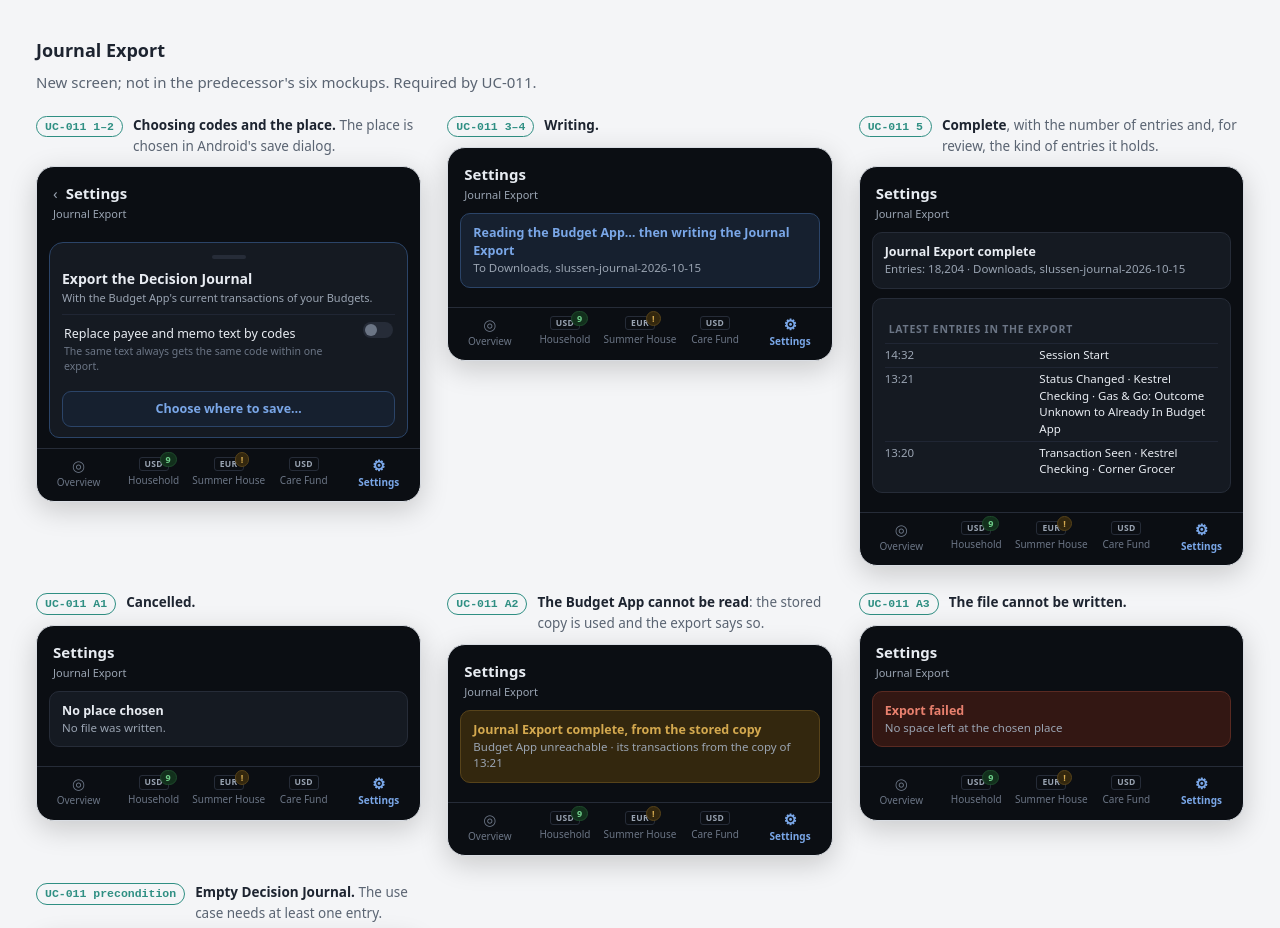
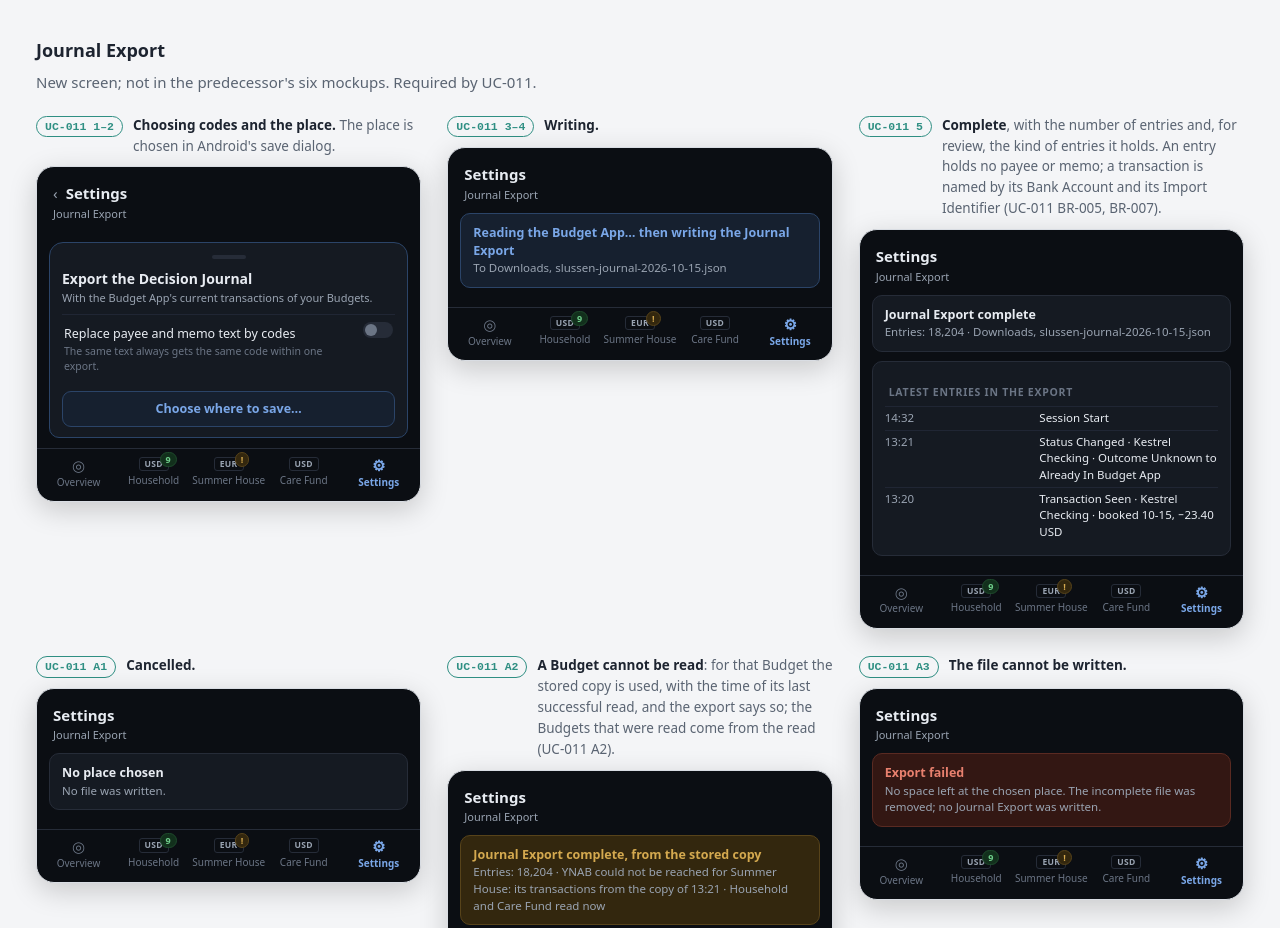
Before and after one commit to flylasse/slussen, a plain HTML site: page docs/mockups/journal-export.html in a window 1280 px wide. Shown: the part 227-1155 px from the top of the page. Drawn offline with Linux system fonts and the light colour scheme.

Commit message:
Spec: S-B-18..S-B-25, the specification for Wave 3 (proposed)
Settings, the Decision Journal and its export. The mockup follows the
use case for the Fetch Schedule and the default descriptions. The
Decision Journal's size, when entries are removed and what clearing
does (UC-010 A3, BR-003; ADR-002 §9). The description lists (BR-007,
BR-008). A changed setting gives the statuses again as UC-009 BR-015
does, and a longer read period owes every served Budget a period read,
during which no Upload Plan is prepared (UC-010 step 5; UC-003 BR-016;
ADR-007 §3). What a lowered number of recent Fetches does. The export:
one JSON file, what it covers and never contains, and a write that
fails part-way (UC-011, new BR-007 and BR-008).

Co-Authored-By: Claude Fable 5.2 <noreply@anthropic.com>
Claude-Session: https://claude.ai/code/session_01LKHD1s76NvvxuK2Vz3nVgN

```diff
--- a/docs/mockups/journal-export.html
+++ b/docs/mockups/journal-export.html
@@ -308,18 +308,18 @@
 <div class="screen-title">Settings</div>
 <p class="screen-sub">Journal Export</p>
 <div class="body">
-<div class="banner blue"><span class="txt"><b>Reading the Budget App… then writing the Journal Export</b> <span class="d">To Downloads, slussen-journal-2026-10-15</span></span></div>
+<div class="banner blue"><span class="txt"><b>Reading the Budget App… then writing the Journal Export</b> <span class="d">To Downloads, slussen-journal-2026-10-15.json</span></span></div>
 </div>
 <div class="nav"><a class="tab" href="overview.html"><span class="ic">◎</span> Overview</a> <a class="tab" href="budget.html#household"><span class="cur">USD</span> Household<span class="bdg ">9</span></a> <a class="tab" href="budget.html#summer-house"><span class="cur">EUR</span> Summer House<span class="bdg warn">!</span></a> <a class="tab" href="budget.html#care-fund"><span class="cur">USD</span> Care Fund</a> <a class="tab on" href="settings.html"><span class="ic">⚙</span> Settings</a></div>
 </div>
 </div>
 <div class="state" id="complete">
-<div class="step-label"><span class="n">UC-011 5</span><p><b>Complete</b>, with the number of entries and, for review, the kind of entries it holds.</p></div>
+<div class="step-label"><span class="n">UC-011 5</span><p><b>Complete</b>, with the number of entries and, for review, the kind of entries it holds. An entry holds no payee or memo; a transaction is named by its Bank Account and its Import Identifier (UC-011 BR-005, BR-007).</p></div>
 <div class="phone">
 <div class="screen-title">Settings</div>
 <p class="screen-sub">Journal Export</p>
 <div class="body">
-<div class="banner grey"><span class="txt"><b>Journal Export complete</b> <span class="d">Entries: 18,204 · Downloads, slussen-journal-2026-10-15</span></span></div><div class="card"><div class="sec-t">Latest entries in the export</div><div class="kv"><span class="k">14:32</span> <span class="v">Session Start</span></div><div class="kv"><span class="k">13:21</span> <span class="v">Status Changed · Kestrel Checking · Gas &amp; Go: Outcome Unknown to Already In Budget App</span></div><div class="kv"><span class="k">13:20</span> <span class="v">Transaction Seen · Kestrel Checking · Corner Grocer</span></div></div>
+<div class="banner grey"><span class="txt"><b>Journal Export complete</b> <span class="d">Entries: 18,204 · Downloads, slussen-journal-2026-10-15.json</span></span></div><div class="card"><div class="sec-t">Latest entries in the export</div><div class="kv"><span class="k">14:32</span> <span class="v">Session Start</span></div><div class="kv"><span class="k">13:21</span> <span class="v">Status Changed · Kestrel Checking · Outcome Unknown to Already In Budget App</span></div><div class="kv"><span class="k">13:20</span> <span class="v">Transaction Seen · Kestrel Checking · booked 10-15, −23.40 USD</span></div></div>
 </div>
 <div class="nav"><a class="tab" href="overview.html"><span class="ic">◎</span> Overview</a> <a class="tab" href="budget.html#household"><span class="cur">USD</span> Household<span class="bdg ">9</span></a> <a class="tab" href="budget.html#summer-house"><span class="cur">EUR</span> Summer House<span class="bdg warn">!</span></a> <a class="tab" href="budget.html#care-fund"><span class="cur">USD</span> Care Fund</a> <a class="tab on" href="settings.html"><span class="ic">⚙</span> Settings</a></div>
 </div>
@@ -336,12 +336,12 @@
 </div>
 </div>
 <div class="state" id="stored-copy">
-<div class="step-label"><span class="n">UC-011 A2</span><p><b>The Budget App cannot be read</b>: the stored copy is used and the export says so.</p></div>
+<div class="step-label"><span class="n">UC-011 A2</span><p><b>A Budget cannot be read</b>: for that Budget the stored copy is used, with the time of its last successful read, and the export says so; the Budgets that were read come from the read (UC-011 A2).</p></div>
 <div class="phone">
 <div class="screen-title">Settings</div>
 <p class="screen-sub">Journal Export</p>
 <div class="body">
-<div class="banner"><span class="txt"><b>Journal Export complete, from the stored copy</b> <span class="d">Budget App unreachable · its transactions from the copy of 13:21</span></span></div>
+<div class="banner"><span class="txt"><b>Journal Export complete, from the stored copy</b> <span class="d">Entries: 18,204 · YNAB could not be reached for Summer House: its transactions from the copy of 13:21 · Household and Care Fund read now</span></span></div>
 </div>
 <div class="nav"><a class="tab" href="overview.html"><span class="ic">◎</span> Overview</a> <a class="tab" href="budget.html#household"><span class="cur">USD</span> Household<span class="bdg ">9</span></a> <a class="tab" href="budget.html#summer-house"><span class="cur">EUR</span> Summer House<span class="bdg warn">!</span></a> <a class="tab" href="budget.html#care-fund"><span class="cur">USD</span> Care Fund</a> <a class="tab on" href="settings.html"><span class="ic">⚙</span> Settings</a></div>
 </div>
@@ -352,7 +352,7 @@
 <div class="screen-title">Settings</div>
 <p class="screen-sub">Journal Export</p>
 <div class="body">
-<div class="banner red"><span class="txt"><b>Export failed</b> <span class="d">No space left at the chosen place</span></span></div>
+<div class="banner red"><span class="txt"><b>Export failed</b> <span class="d">No space left at the chosen place. The incomplete file was removed; no Journal Export was written.</span></span></div>
 </div>
 <div class="nav"><a class="tab" href="overview.html"><span class="ic">◎</span> Overview</a> <a class="tab" href="budget.html#household"><span class="cur">USD</span> Household<span class="bdg ">9</span></a> <a class="tab" href="budget.html#summer-house"><span class="cur">EUR</span> Summer House<span class="bdg warn">!</span></a> <a class="tab" href="budget.html#care-fund"><span class="cur">USD</span> Care Fund</a> <a class="tab on" href="settings.html"><span class="ic">⚙</span> Settings</a></div>
 </div>
```
Also changed, not shown: docs/mockups/settings.html (+4 -4 lines), 7 other files.
